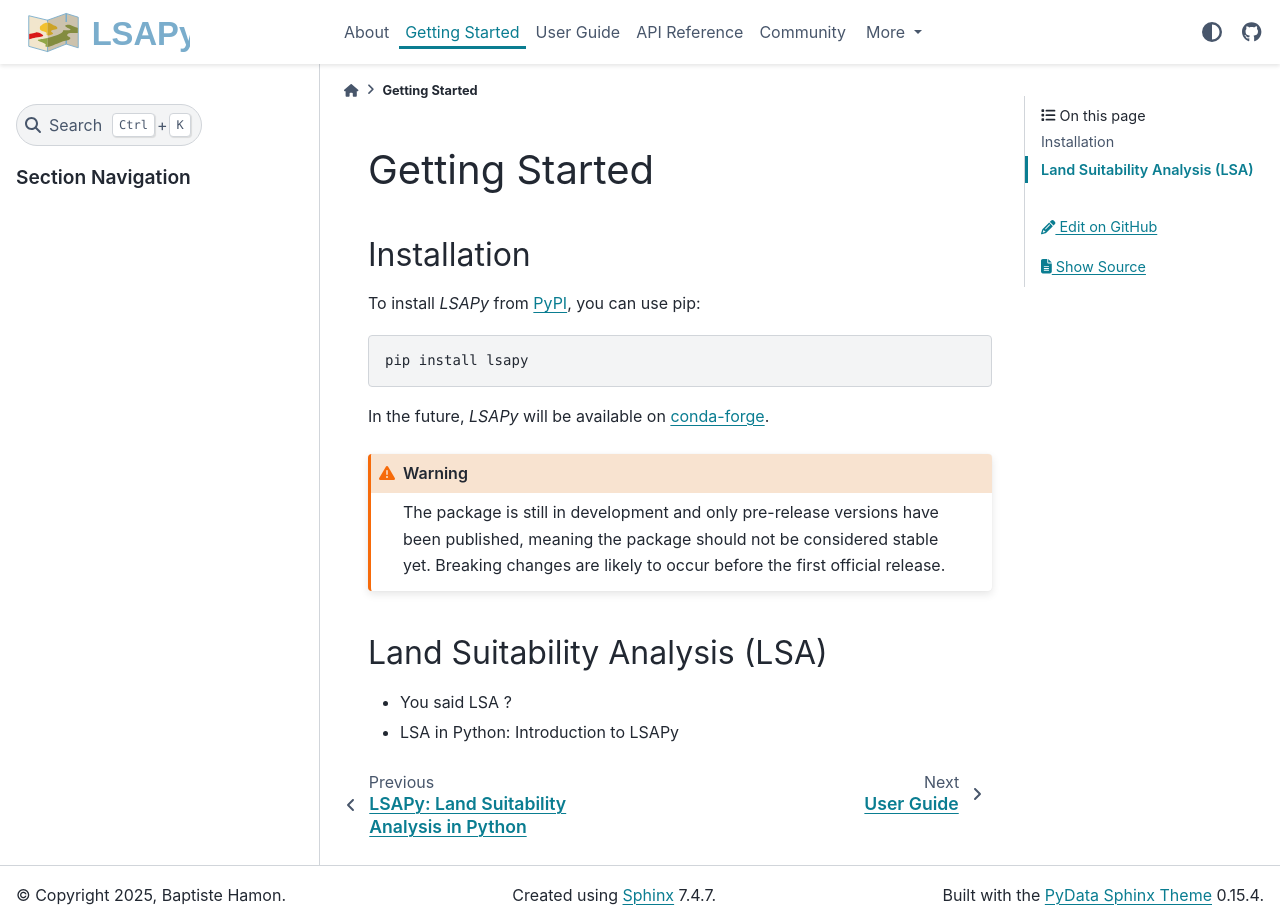
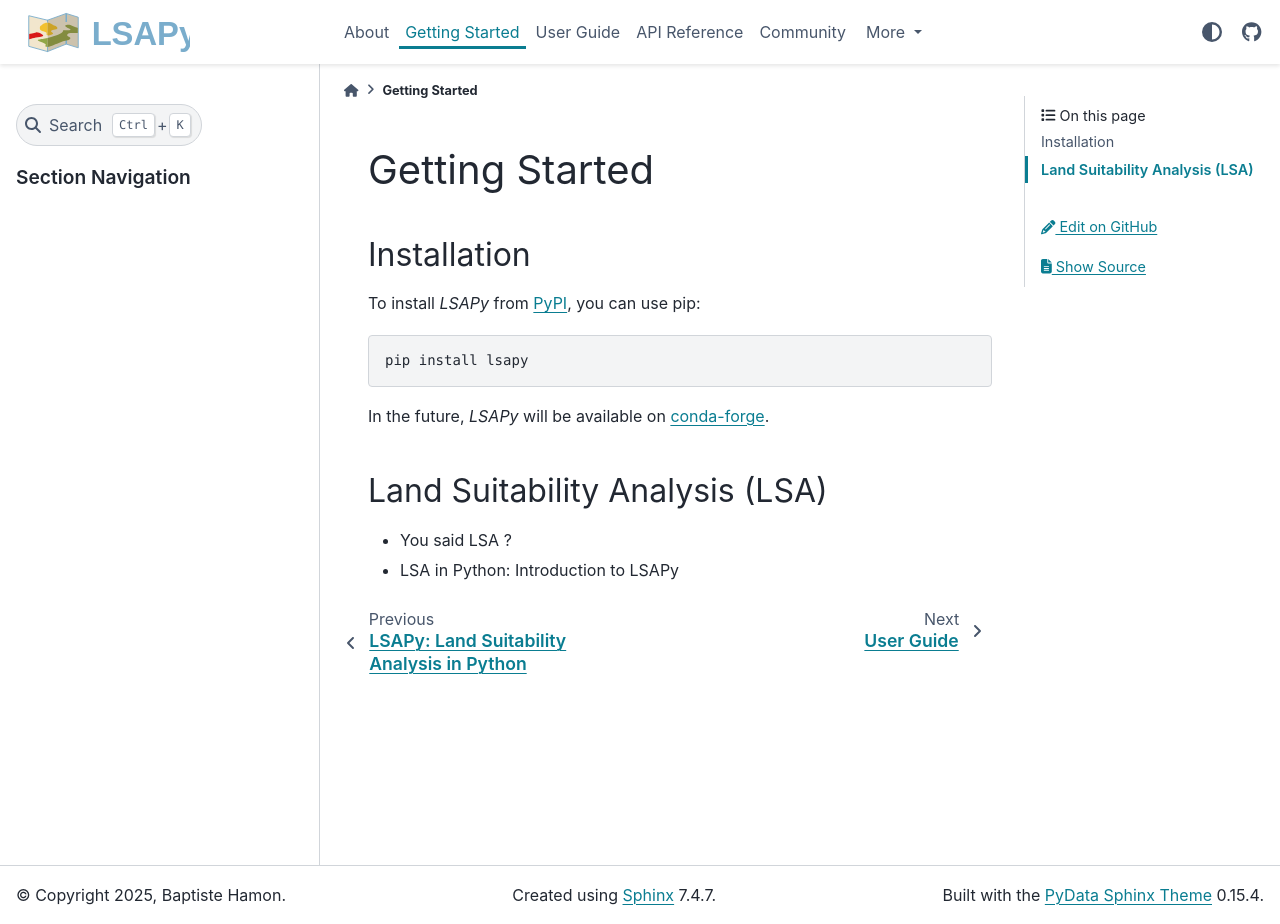
Before and after one commit to baptistehamon/lsapy, a Sphinx documentation site: the page built from docs/getting_started/index.rst, in a window 1280 px wide and 924 px high. Built offline with Sphinx 7.4.7 and the PyData theme 0.15.4, drawn with Linux system fonts in a browser that asks for light colours.

Commit message:
Remove doc pre-release warnings

```diff
--- a/docs/api/index.rst
+++ b/docs/api/index.rst
@@ -3,12 +3,6 @@ LSAPy API
 =========
 
 This page provides an overview of all implemented public objects, functions and methods of the `LSAPy` package.
-
-.. warning::
-
-   The package is still in development and only pre-release versions have been published,
-   meaning the package should not be considered stable yet. Breaking changes are likely to
-   occur before the first official release.
 
 .. currentmodule:: lsapy
 
--- a/docs/getting_started/index.rst
+++ b/docs/getting_started/index.rst
@@ -16,12 +16,6 @@ To install `LSAPy` from `PyPI`_, you can use pip:
 
 In the future, `LSAPy` will be available on `conda-forge`_.
 
-.. warning::
-
-   The package is still in development and only pre-release versions have been published,
-   meaning the package should not be considered stable yet. Breaking changes are likely to
-   occur before the first official release.
-
 Land Suitability Analysis (LSA)
 -------------------------------
 
```
